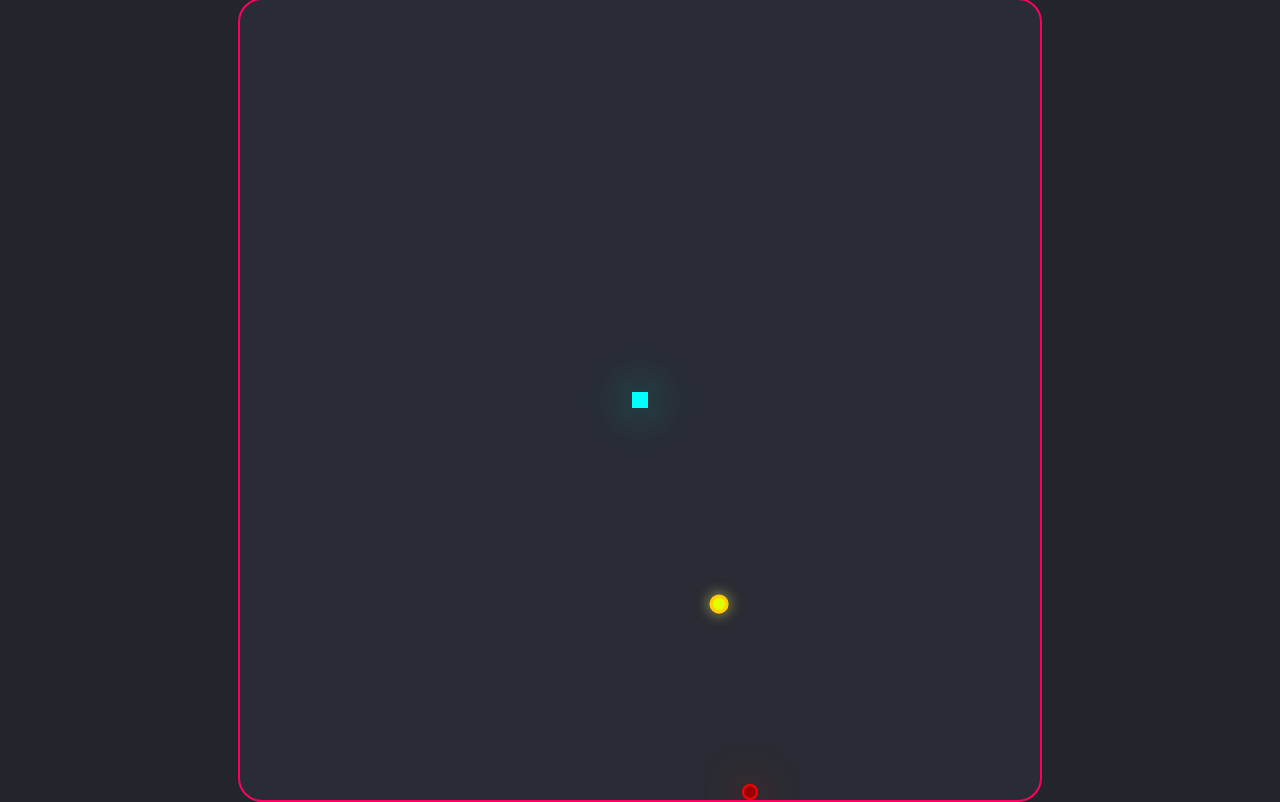
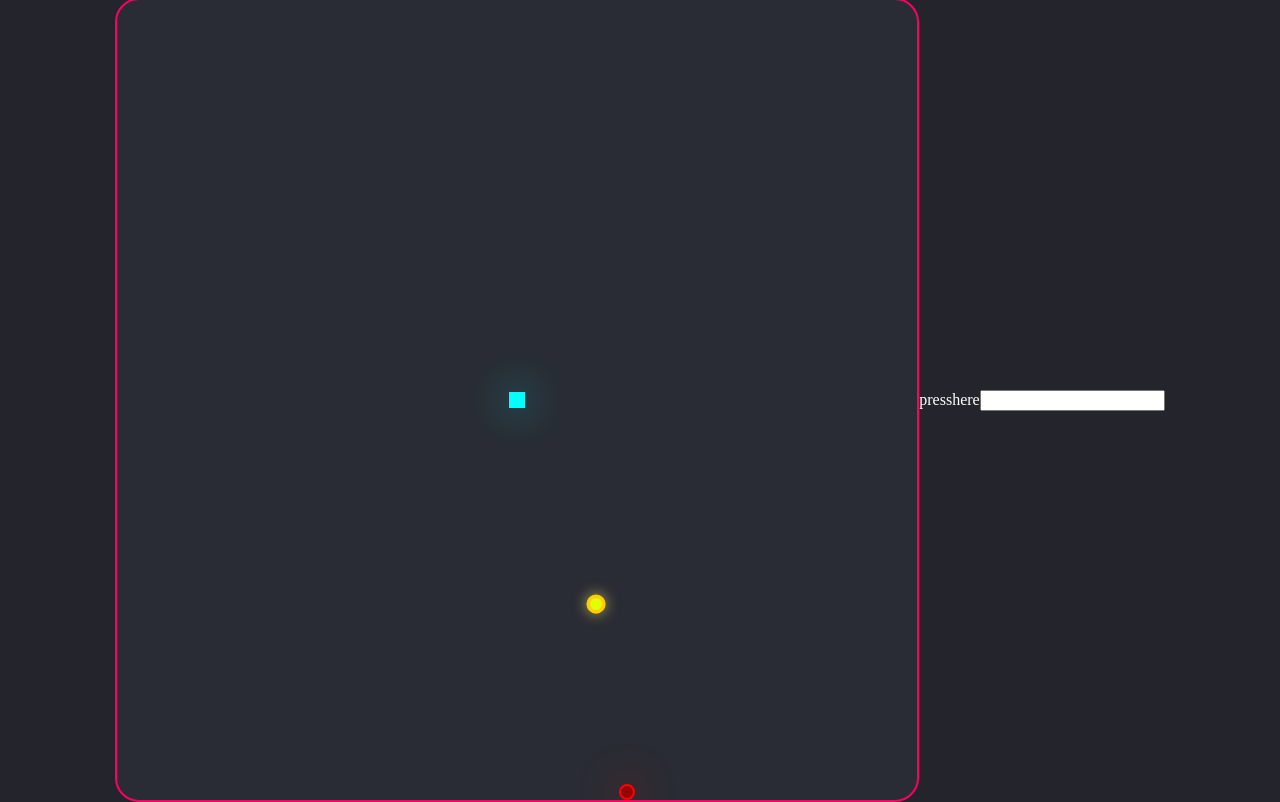
Before and after one commit to raferianluba/snake-game, a plain HTML site: page index.html in a window 1280 px wide. Drawn offline with Linux system fonts and the light colour scheme.

Commit message:
Update index.html

```diff
--- a/index.html
+++ b/index.html
@@ -65,6 +65,8 @@
 <body>
 
     <div id="game-board"></div>
+    <p style="color:white;">presshere</p>
+    <input>
 
 </body>
 </html>
```
